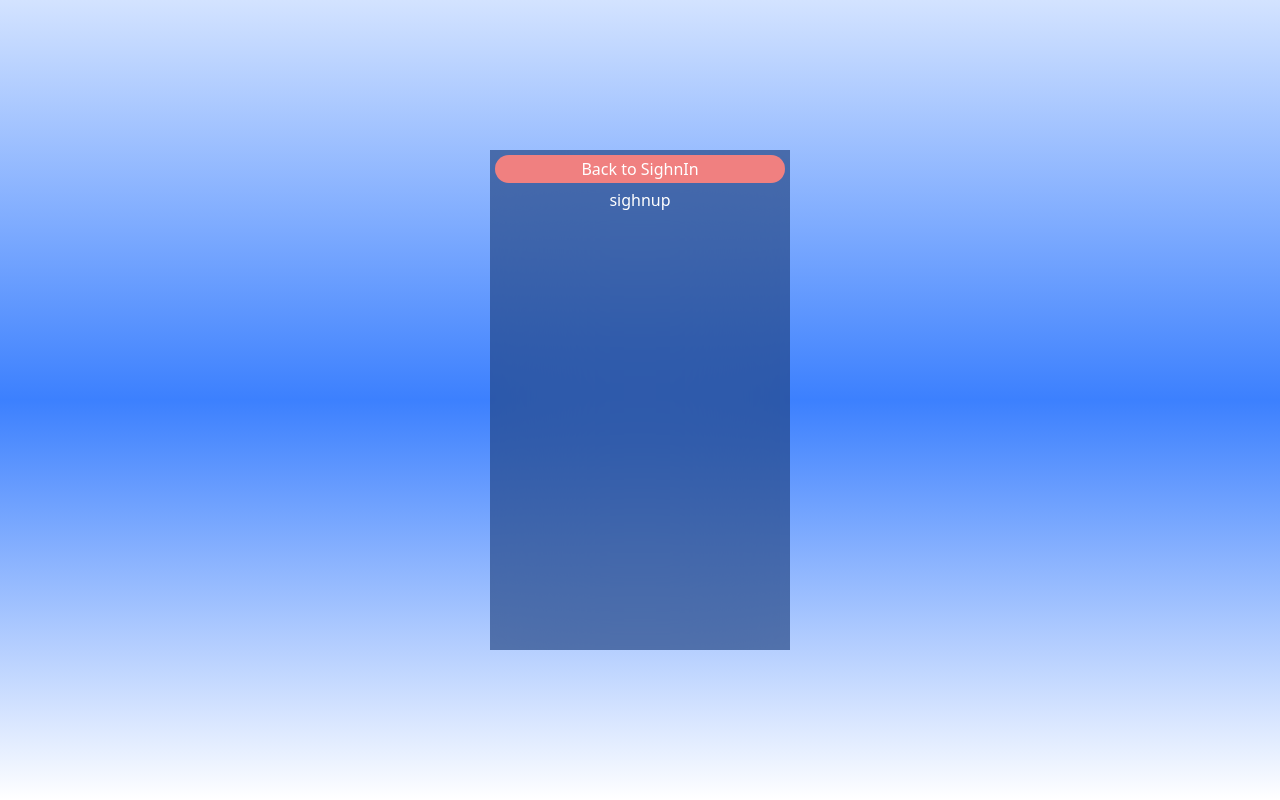
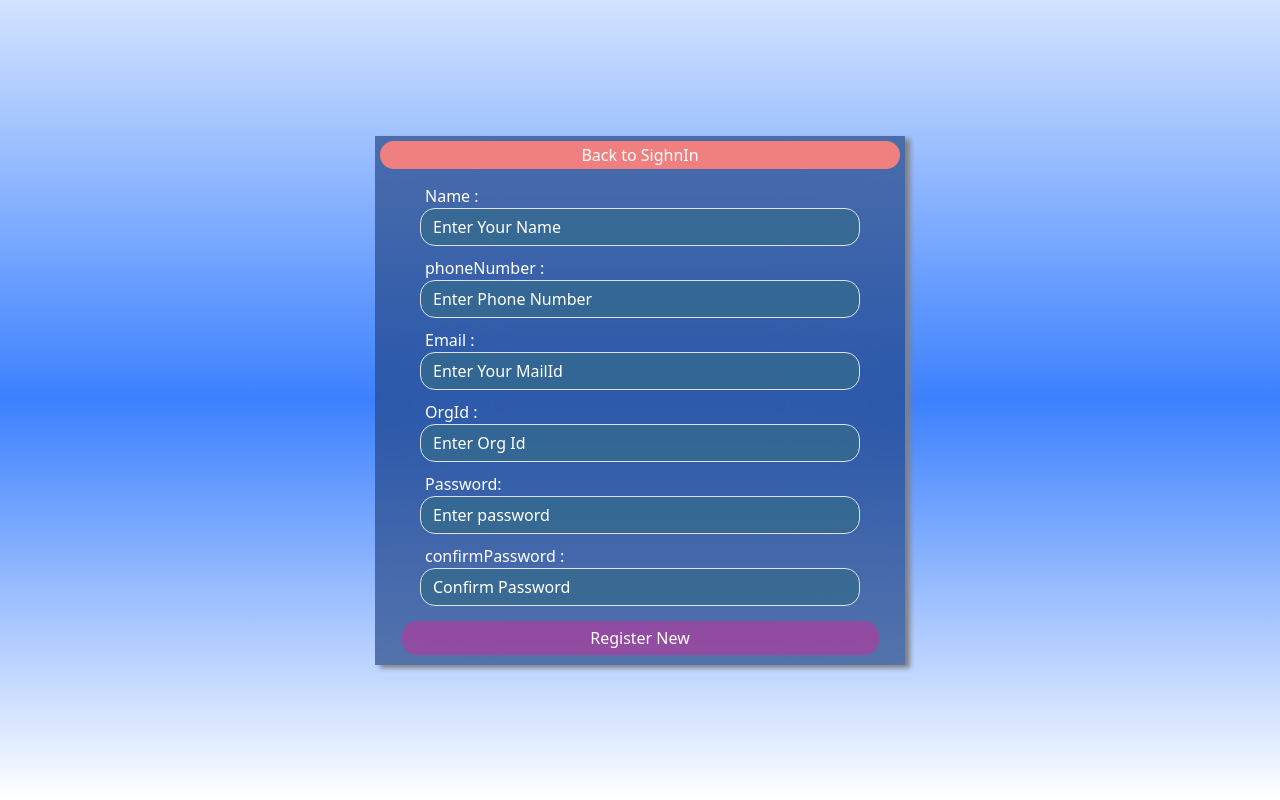
Before and after one commit to nitishhajipur/Employee-Admin, a React (Create React App) app: page /sighnUp in a window 1280 px wide. Built offline with nearby package versions, Linux system fonts and the light colour scheme.

Commit message:
singhupform

```diff
--- a/src/components/appauthentication/SighnIn.tsx
+++ b/src/components/appauthentication/SighnIn.tsx
@@ -37,6 +37,7 @@ const navigate=useNavigate()
 
                 }}>
       {({ errors, values, touched, setFieldValue }) => {
+        <>{console.log(values,"40.....")}</>
         return(
             <Form
             className='sighnInForm'>
--- a/src/components/appauthentication/SighnUp.tsx
+++ b/src/components/appauthentication/SighnUp.tsx
@@ -1,6 +1,7 @@
 import Reacrt from 'react'
 import './styles.css'
 import { useNavigate } from 'react-router'
+import { Field, Form, Formik } from 'formik'
 const SighnUp=(props:any)=>{
     const navigate=useNavigate()
     return(
@@ -10,7 +11,87 @@ const SighnUp=(props:any)=>{
             <div className='backToSighnIn' onClick={(e:any)=>navigate('/')}>
                 <span>Back to SighnIn</span>
             </div>
-                <p>sighnup</p>
+                <Formik
+                initialValues={{Name:'',phoneNumber:'',email:"",organizationId:"",passWord:"",confirmPassword:""}}
+                onSubmit={(values:any)=>{
+
+                }}
+                 >
+                    {({values})=>(
+                        <Form>
+                            <>{console.log(values,"22...")}</>
+                            <div className='registration'>
+                            <div className='fieldContainer'>
+                                <label>Name :</label>
+                                <Field
+                                type='text'
+                                name='Name'
+                                placeholder="Enter Your Name"
+                                className="form-control"
+
+                                />
+                            </div>
+                            <div className='fieldContainer'>
+                                <label>phoneNumber :</label>
+                                <Field
+                                type='number'
+                                name='phoneNumber'
+                                placeholder="Enter Phone Number"
+                                className="form-control"
+
+                                />
+                            </div>
+                            <div className='fieldContainer'>
+                                <label>Email :</label>
+                                <Field
+                                type='email'
+                                name='email'
+                                placeholder="Enter Your MailId"
+                                className="form-control"
+
+                                />
+                            </div>
+                            <div className='fieldContainer'>
+                                <label>OrgId :</label>
+                                <Field
+                                type='text'
+                                name='organizationId'
+                                placeholder="Enter Org Id"
+                                className="form-control"
+
+                                />
+                            </div>
+                            <div className='fieldContainer'>
+                                <label> Password:</label>
+                                <Field
+                                type='password'
+                                name='passWord'
+                                placeholder="Enter password"
+                                className="form-control"
+
+                                />
+                            </div>
+                            <div className='fieldContainer'>
+                                <label>confirmPassword :</label>
+                                <Field
+                                type='password'
+                                name='confirmPassword'
+                                placeholder="Confirm Password"
+                                className="form-control"
+
+                                />
+                            </div>
+                            </div>
+                            <div className='submission'>
+                                <button type='submit' > Register New</button>
+
+                            </div>
+
+
+                        </Form>
+                    )}
+
+                </Formik>
 
             </div>
         </div>
--- a/src/components/appauthentication/styles.css
+++ b/src/components/appauthentication/styles.css
@@ -78,9 +78,12 @@
 .formContainer{
     background-color: rgba(32,65,126,0.65);
     color: white;
-    width: 300px;
-    height: 500px;
+   min-width: 300px;
+    max-height: 600px;
+    /* height: auto; */
+    overflow: auto;
     backdrop-filter: blur(50px);
+    box-shadow: 5px 3px 5px 0px grey;
 }
 .backToSighnIn{
     background: lightcoral;
@@ -92,3 +95,50 @@
 .backToSighnIn:hover{
     box-shadow: 5px 5px 5px wheat;
 }
+.registration{
+    margin: 10px 40px;
+}
+.fieldContainer{
+    padding: 5px;
+    width: 450px;
+}
+.submission button{
+    width: 90%;
+    text-align: center;
+    background: rgba(209,40,152,0.5);
+    border-radius: 15px;
+    padding: 5px;
+    color: white;
+    cursor: pointer;
+    border: 0px;
+
+}
+.fieldContainer input[type="number"]::-webkit-inner-spin-button,
+.fieldContainer input[type="number"]::-webkit-outer-spin-button {
+  -webkit-appearance: none;
+  margin: 0;
+}
+.submission{
+    margin-bottom: 10px;
+}
+.fieldContainer label{
+    width: 100%;
+    text-align: start;
+    font-weight: 500;
+    margin-left: 5px;
+}
+.fieldContainer input{
+    background: rgba(53,106,140,0.75);
+    border-radius: 15px;
+    color: white;
+}
+.fieldContainer input::placeholder{
+    color: white;
+}
+.fieldContainer input:focus{
+    background-color:  rgba(53,106,140,0.75);
+    color: white;
+}
+.submission button:hover{
+    box-shadow: 2px 2px green;
+}
```
